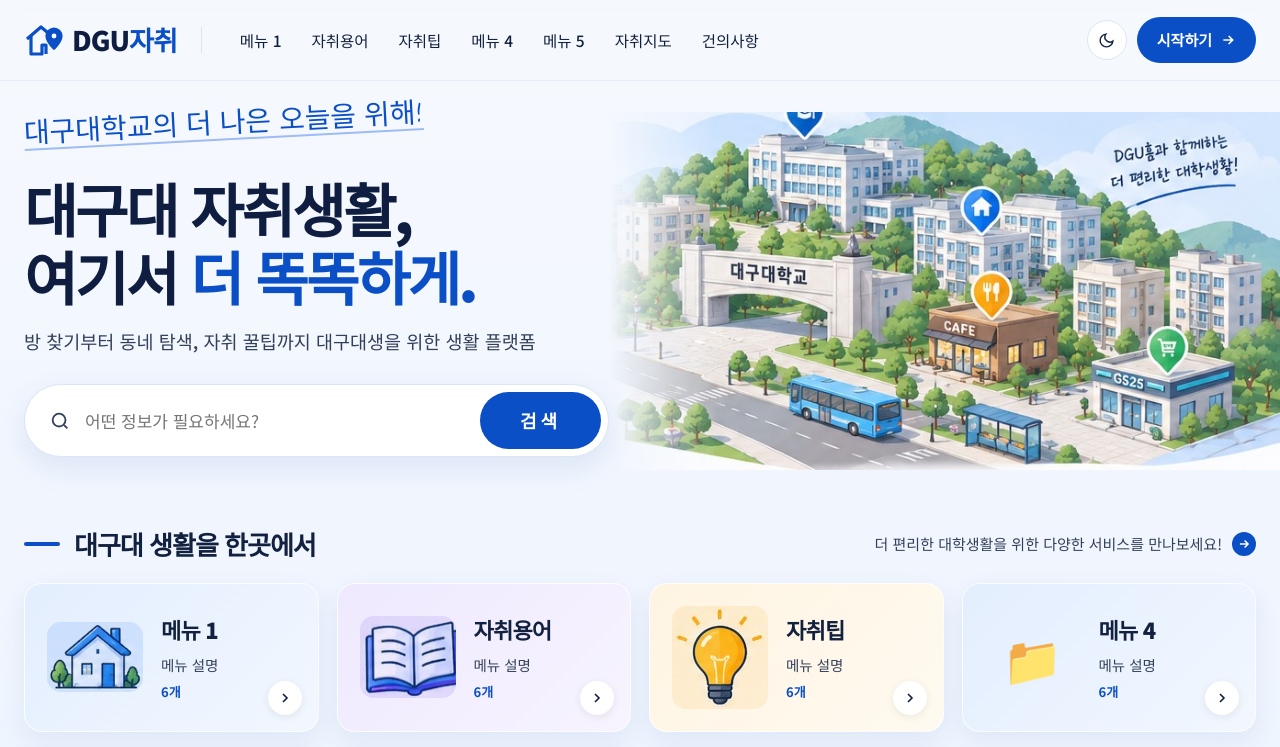
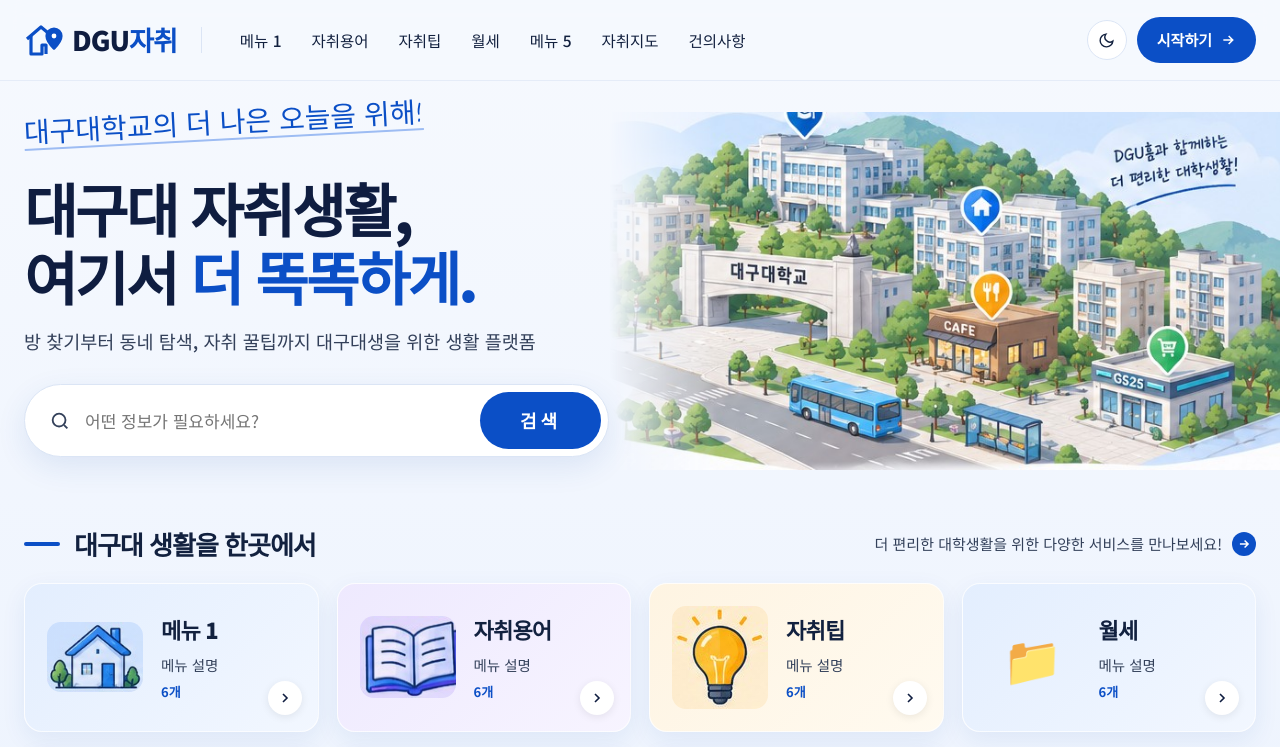
Before and after one commit to dguhome/dgumap, a plain HTML site: page index.html in a window 1280 px wide. Shown: the top 747 px of the page. Drawn offline with Linux system fonts and the light colour scheme.

Commit message:
메뉴 이름 변경: 메뉴 4 → 월세
Co-Authored-By: Claude Opus 5.5 <noreply@anthropic.com>

```diff
--- a/index.html
+++ b/index.html
@@ -479,7 +479,7 @@ if (location.protocol === 'file:') {
       ]
     },
     {
-      id: 'menu4', icon: '📁', title: '메뉴 4', desc: '메뉴 설명',
+      id: 'menu4', icon: '📁', title: '월세', desc: '메뉴 설명',
       groups: [
       { title: '소제목 1', icon: '📌', tips: [
         { t: '제목', d: '<p>내용</p>' },
```
